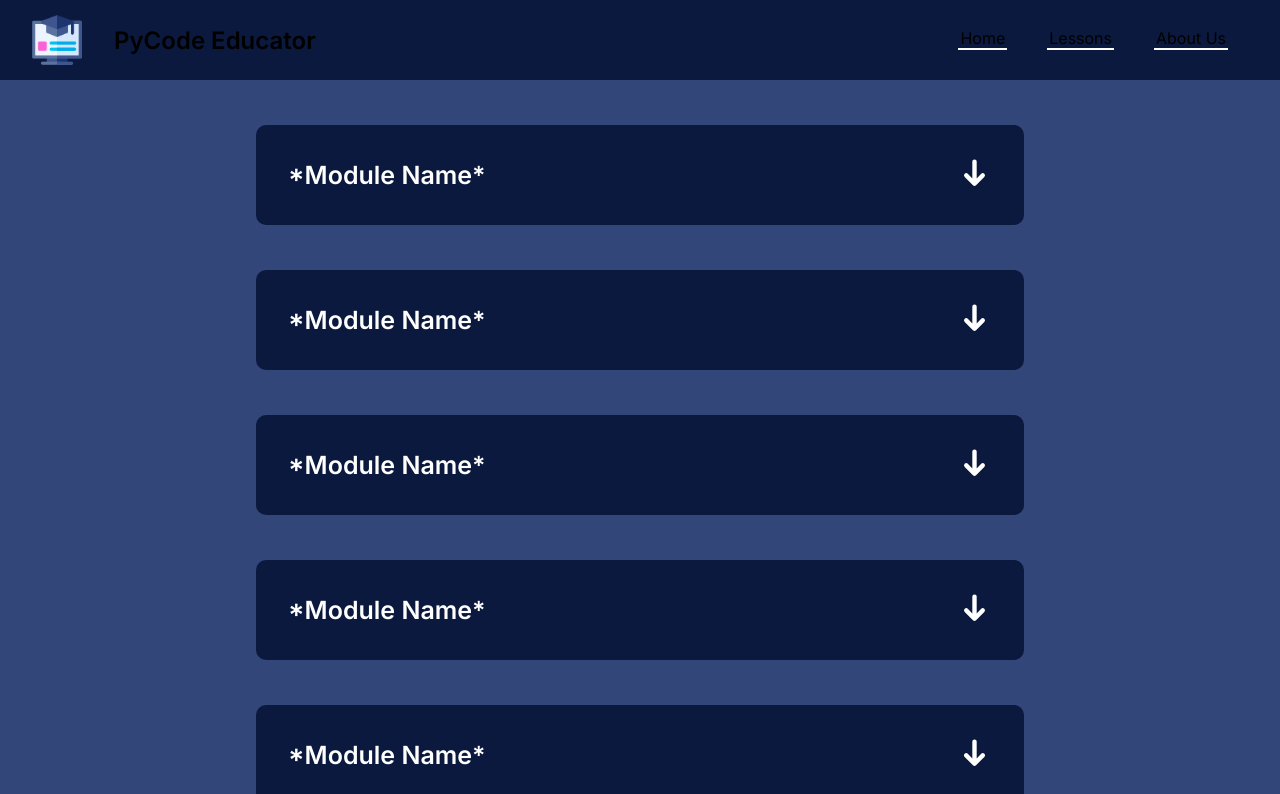
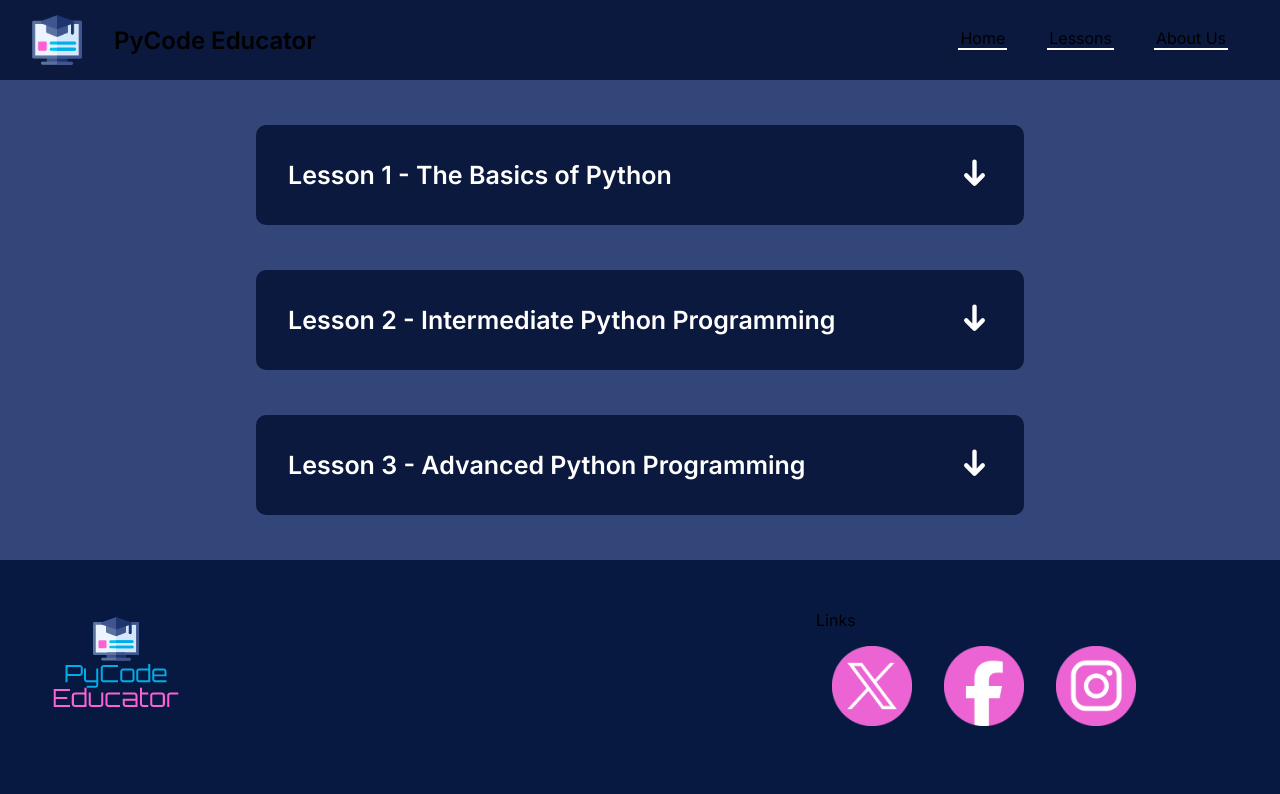
Before and after one commit to eglenn-dev/cse310-team-project, a Next.js app: page /modules in a window 1280 px wide. Shown: the top 794 px of the page. Built offline with nearby package versions, Linux system fonts and the light colour scheme.

Commit message:
Added an all lessons endpoint so that the module cards can pull from it. Module card content is now dynamcally generated and no longer static

```diff
--- /dev/null
+++ b/app/api/all-lessons/route.ts
@@ -0,0 +1,9 @@
+import data from "../../data/data.json";
+
+export async function GET() {
+    return new Response(JSON.stringify(data), {
+        headers: {
+            "Content-Type": "application/json",
+        },
+    });
+}
--- a/app/modules/ModuleCard.tsx
+++ b/app/modules/ModuleCard.tsx
@@ -2,17 +2,35 @@
 import styles from "./page.module.css";
 import React, { useState } from "react";
 import Image from "next/image";
+import Link from "next/link";
 
+interface Lesson {
+    lesson: number;
+    title: string;
+    description: string;
+    checkpoints: Checkpoint[];
+}
 
-export default function ModuleCard() {
+interface Checkpoint {
+    title: string;
+    description: string;
+    codeExample: string;
+    goal: string;
+    exercise: string;
+}
 
+interface ModuleCardProps {
+    lessonData: Lesson;
+}
+
+const ModuleCard: React.FC<ModuleCardProps> = ({ lessonData }) => {
     const [menuOpen, setMenuOpen] = useState(false);
 
     return (
         <div className={styles.main}>
-            <div onClick={(e) => {setMenuOpen(!menuOpen)}} className={styles.mainBar}>
+            <div onClick={(e) => { setMenuOpen(!menuOpen) }} className={styles.mainBar}>
                 <div className={styles.moduleName}>
-                    *Module Name*
+                    {lessonData.title}
                 </div>
                 <div className={styles.status}>
                     <Image
@@ -26,20 +44,13 @@ export default function ModuleCard() {
             </div>
             <div className={menuOpen ? (styles.dropDown) : (styles.hidden)}>
                 <ul>
-                    <li>
-                        *link1 lesson*
-                    </li>
-                    <li>
-                        *link2 Checkpoint 1*
-                    </li>
-                    <li>
-                        *link2 Checkpoint 2*
-                    </li>
-                    <li>
-                        *link3 Checkpoint 3*
-                    </li>
+                    {lessonData.checkpoints.map((checkpoint: Checkpoint) => {
+                        return <li><Link href={`/lesson0${lessonData.lesson}`}>{checkpoint.title}</Link></li>;
+                    })}
                 </ul>
             </div>
         </div>
     );
 }
+
+export default ModuleCard;
--- a/app/modules/page.module.css
+++ b/app/modules/page.module.css
@@ -1,4 +1,4 @@
-.mainBar{
+.mainBar {
     display: flex;
     justify-content: space-between;
     align-items: center;
@@ -15,7 +15,19 @@
     font-size: 25px;
 }
 
-.dropDown{
+.loading {
+    height: 90vh;
+    display: flex;
+    flex: row;
+    align-items: center;
+    justify-content: center;
+}
+
+.moduleName {
+    user-select: none;
+}
+
+.dropDown {
     width: 50%;
     padding: 30px;
     border: 1px solid #ECF3FF;
@@ -31,13 +43,14 @@
     font-weight: 600;
 }
 
-.main, .page{
+.main,
+.page {
     background-color: #334679;
     padding: 10px 0;
 }
 
-.main{
-margin: 25px auto;
+.main {
+    margin: 25px auto;
 }
 
 .hidden {
--- a/app/modules/page.tsx
+++ b/app/modules/page.tsx
@@ -1,17 +1,48 @@
 "use client";
 import styles from "./page.module.css";
 import ModuleCard from "./ModuleCard";
+import { useEffect, useState } from "react";
+
+interface Lesson {
+  lesson: number;
+  title: string;
+  description: string;
+  checkpoints: Checkpoint[];
+}
+
+interface Checkpoint {
+  title: string;
+  description: string;
+  codeExample: string;
+  goal: string;
+  exercise: string;
+}
 
 export default function Modules() {
 
+  const [lessons, setLessons] = useState<Lesson[]>([]);
+
+  useEffect(() => {
+    const fetchLessonData = async () => {
+      const response = await fetch('/api/all-lessons');
+      const data = await response.json();
+      console.log("API Response", data);
+      setLessons(data.lessons);
+    };
+    fetchLessonData();
+  }, []);
+
+  if (!lessons[0]) {
+    return <div className={styles.loading}>Loading...</div>;
+  }
 
   return (
     <div className={styles.page}>
-      <ModuleCard />
-      <ModuleCard />
-      <ModuleCard />
-      <ModuleCard />
-      <ModuleCard />
+      {lessons.map((lesson: Lesson) => {
+        return (
+          <ModuleCard key={lesson.lesson} lessonData={lesson} />
+        );
+      })}
     </div>
   );
 }
```
